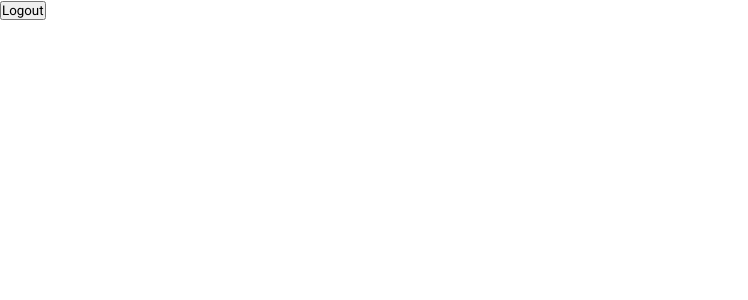
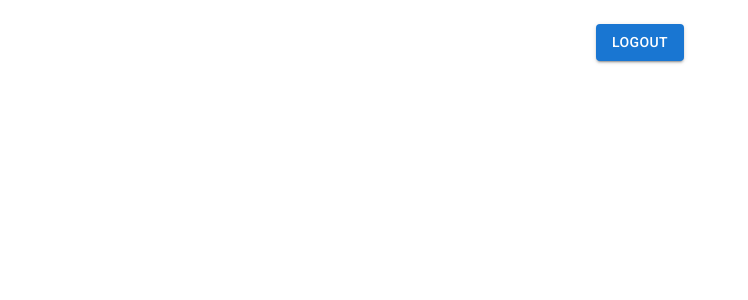
Before and after one commit to CodecoolGlobal/el-proyecte-grande-design-general-nagmil2077, a React (Create React App) app in the folder frontend/: page /logout in a window 1280 px wide. Shown: the top 300 px of the page, without its empty margins (0-748 px from the left). Built offline with nearby package versions, Linux system fonts and the light colour scheme.

Commit message:
Style Logout button

```diff
--- a/frontend/src/Pages/Logout.jsx
+++ b/frontend/src/Pages/Logout.jsx
@@ -1,4 +1,5 @@
 import {useNavigate} from "react-router-dom";
+import {Box, Button} from "@mui/material";
 
 const Logout = () => {
     const navigate = useNavigate();
@@ -25,9 +26,11 @@ const Logout = () => {
     }
 
     return (
-        <div>
-            <button onClick={handleLogout}>Logout</button>
-        </div>
+        <Box display="flex" justifyContent="center" alignItems="center" p={3}>
+            <Button variant="contained" onClick={handleLogout}>
+                Logout
+            </Button>
+        </Box>
     );
 };
 
```
